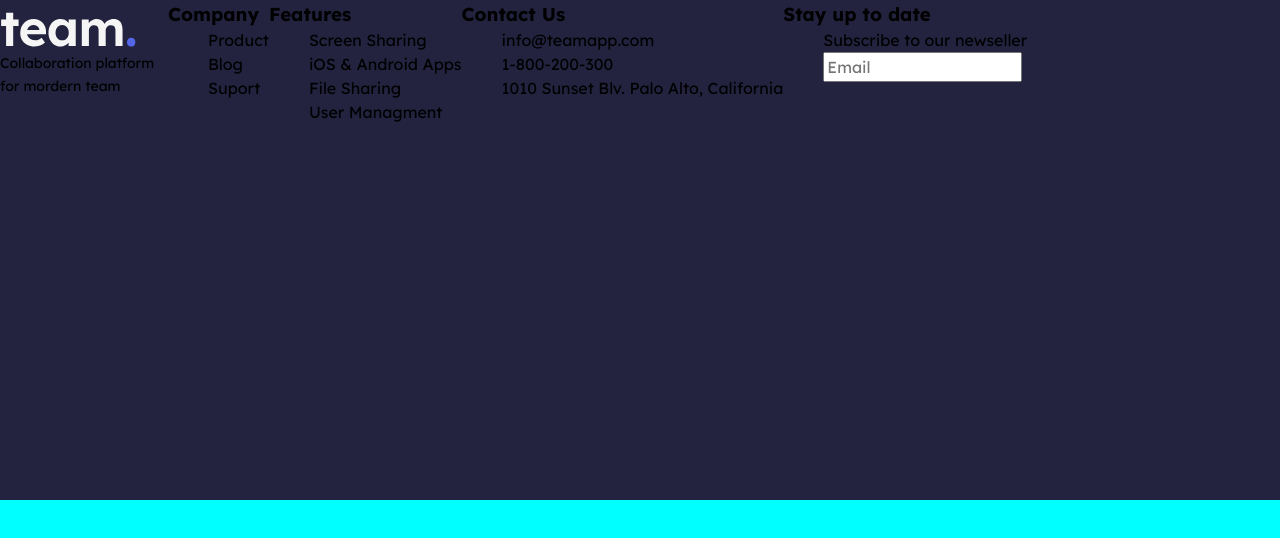
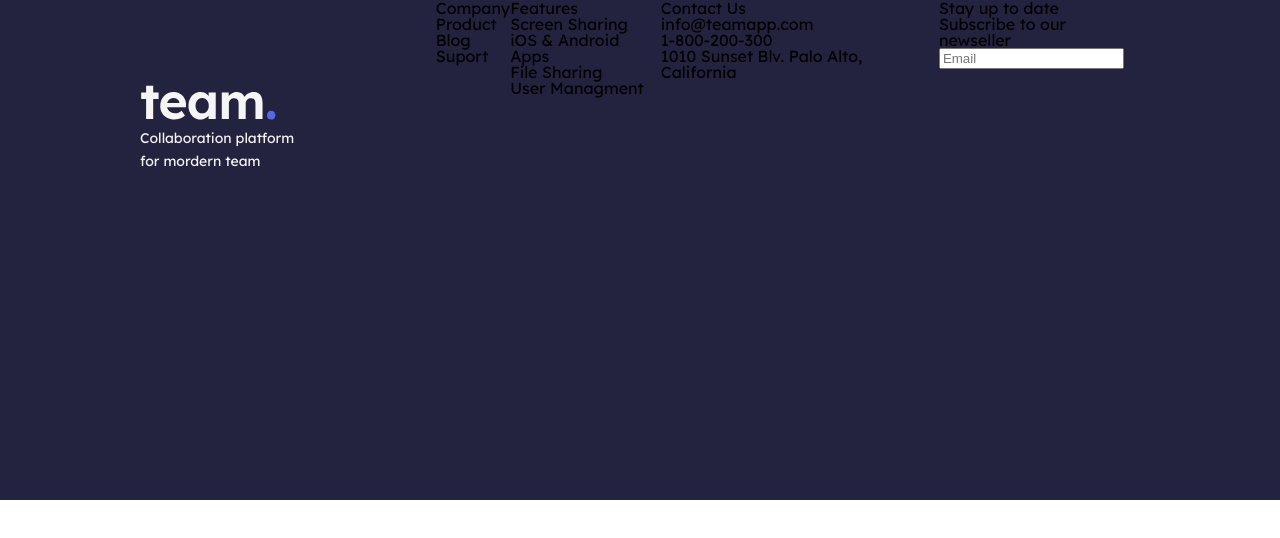
Before and after one commit to temuriee/homework-4, a plain HTML site: page index.html in a window 1280 px wide. Drawn offline with Linux system fonts and the light colour scheme.

Commit message:
update css reset
adding new css reset

```diff
--- a/index.html
+++ b/index.html
@@ -11,12 +11,14 @@
 </head>
 <body>
     <footer class="main-container">
-      <div class="footer-container">
+      <div class="footer-container"></div>
         <!-- topside -->
         <div class="topside-container">
             <div class="logo-section">
                 <img class="team-logo" src="images/vectors/Team Logo.svg" alt="Team Logo">
                 <p class="description">Collaboration platform for mordern team </p>
+            </div>
+            <div class="link-section">
              </div>
              <div class="first-link-container">
                 <!-- first link -->
@@ -53,8 +55,7 @@
                     </ul>
                 </nav>
              </div>
-            <!-- fourth link -->
-            <div>
+             <div class="fourth-link-container">
                 <h3>Stay up to date</h3>
                 <nav>
                     <ul>
@@ -65,7 +66,7 @@
              </div>
             </div>
         </div>
-            <!-- bottom side -->
+     </div>
     </footer>
 </body>
 </html>
--- a/styles/style.css
+++ b/styles/style.css
@@ -1,59 +1,45 @@
-/* 1. Use a more-intuitive box-sizing model */
-*, *::before, *::after {
-    box-sizing: border-box;
+html, body, div, span, applet, object, iframe,
+h1, h2, h3, h4, h5, h6, p, blockquote, pre,
+a, abbr, acronym, address, big, cite, code,
+del, dfn, em, img, ins, kbd, q, s, samp,
+small, strike, strong, sub, sup, tt, var,
+b, u, i, center,
+dl, dt, dd, ol, ul, li,
+fieldset, form, label, legend,
+table, caption, tbody, tfoot, thead, tr, th, td,
+article, aside, canvas, details, embed,
+figure, figcaption, footer, header, hgroup,
+menu, nav, output, ruby, section, summary,
+time, mark, audio, video {
+	margin: 0;
+	padding: 0;
+	border: 0;
+	font-size: 100%;
+	font: inherit;
+	vertical-align: baseline;
 }
-
-  /* 2. Remove default margin */
-  * {
-    margin: 0;
+/* HTML5 display-role reset for older browsers */
+article, aside, details, figcaption, figure,
+footer, header, hgroup, menu, nav, section {
+	display: block;
 }
-
-  /* 3. Enable keyword animations */
-  @media (prefers-reduced-motion: no-preference) {
-    html {
-      interpolate-size: allow-keywords;
+body {
+	line-height: 1;
 }
-  }
-
-  body {
-    /* 4. Add accessible line-height */
-    line-height: 1.5;
-    /* 5. Improve text rendering */
-    -webkit-font-smoothing: antialiased;
-  }
-
-  /* 6. Improve media defaults */
-  img, picture, video, canvas, svg {
-    display: block;
-    max-width: 100%;
-  }
-
-  /* 7. Inherit fonts for form controls */
-  input, button, textarea, select {
-    font: inherit;
-  }
-
-  /* 8. Avoid text overflows */
-  p, h1, h2, h3, h4, h5, h6 {
-    overflow-wrap: break-word;
-  }
-
-  /* 9. Improve line wrapping */
-  p {
-    text-wrap: pretty;
-  }
-  h1, h2, h3, h4, h5, h6 {
-    text-wrap: balance;
-  }
-  ul{
+ol, ul {
 	list-style: none;
 }
-
-  /*
-    10. Create a root stacking context
-  */
-  #root, #__next {
-    isolation: isolate;
+blockquote, q {
+	quotes: none;
+}
+blockquote:before, blockquote:after,
+q:before, q:after {
+	content: '';
+	content: none;
+}
+table {
+	border-collapse: collapse;
+	border-spacing: 0;
 }
   :root {
    --bg-color: #232340;
@@ -63,28 +49,38 @@
   /* !Code */
  body{
     font-family: "Lexend Deca", sans-serif;
-    background-color: aqua;
+
  }
  .main-container{
   background-color: var(--bg-color);
   max-width: 1440px;
   height: 500px;
-    width: 100%;
-    margin: 0 auto ;
+  margin: 0 auto;
+  padding: 0 140px;
  }
  .topside-container{
-    display: flex ;
+  display: flex;
  }
+
+ .logo-section{
+    padding: 73px 130px 0 0 ;
+    width: 168px;
+    height: 114px;
+ }
+
  .team-logo{
   width: 138px;
   height: 52px;
  }
  .description{
-    line-height: 23px;
-    letter-spacing: 1%;
-    font-size: 14px;
   max-width: 168px;
   height: 46px;
-    width: 100%;
-    text-align: left;
+  font-size: 14px;
+  line-height: 23px;
+  letter-spacing: 1% ;
+  color: var(--p-color);
  }
+ /* !right side */
+ .link-section{
+  margin-top: 95px;
+ }
```
Lines whose indentation alone changed are shown as unchanged.
